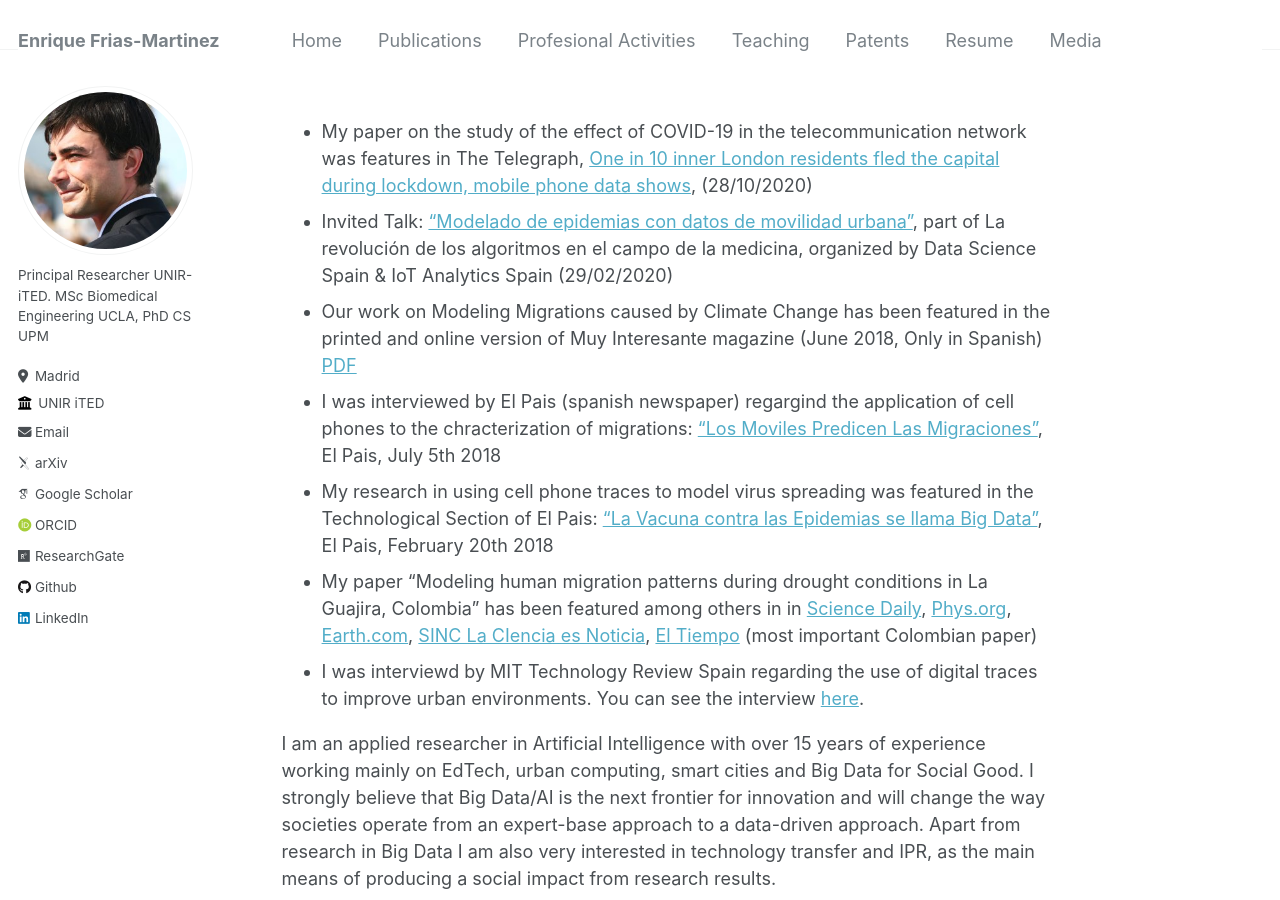
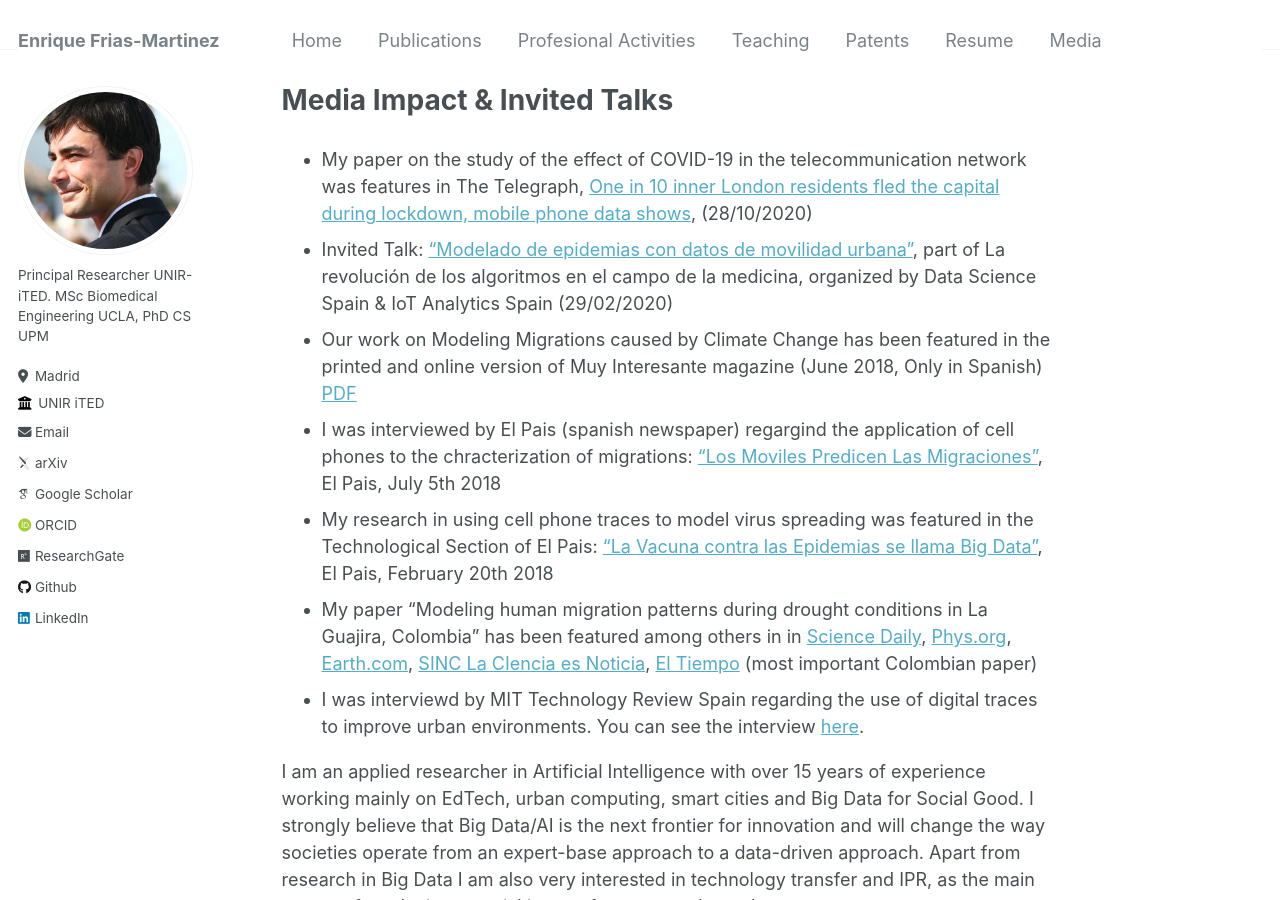
Before and after one commit to ENriqueFRiasM/TEST1, a Jekyll site: the page built from _pages/media.md, in a window 1280 px wide and 900 px high. Built offline with Jekyll 4.4.1, drawn with Linux system fonts in a browser that asks for light colours; some web fonts are replaced.

Commit message:
Update media.md

```diff
--- a/_pages/media.md
+++ b/_pages/media.md
@@ -1,6 +1,6 @@
 ---
 permalink: /
-title: ""
+title: "Media Impact & Invited Talks"
 author_profile: true
 redirect_from:
   - /media/
```
